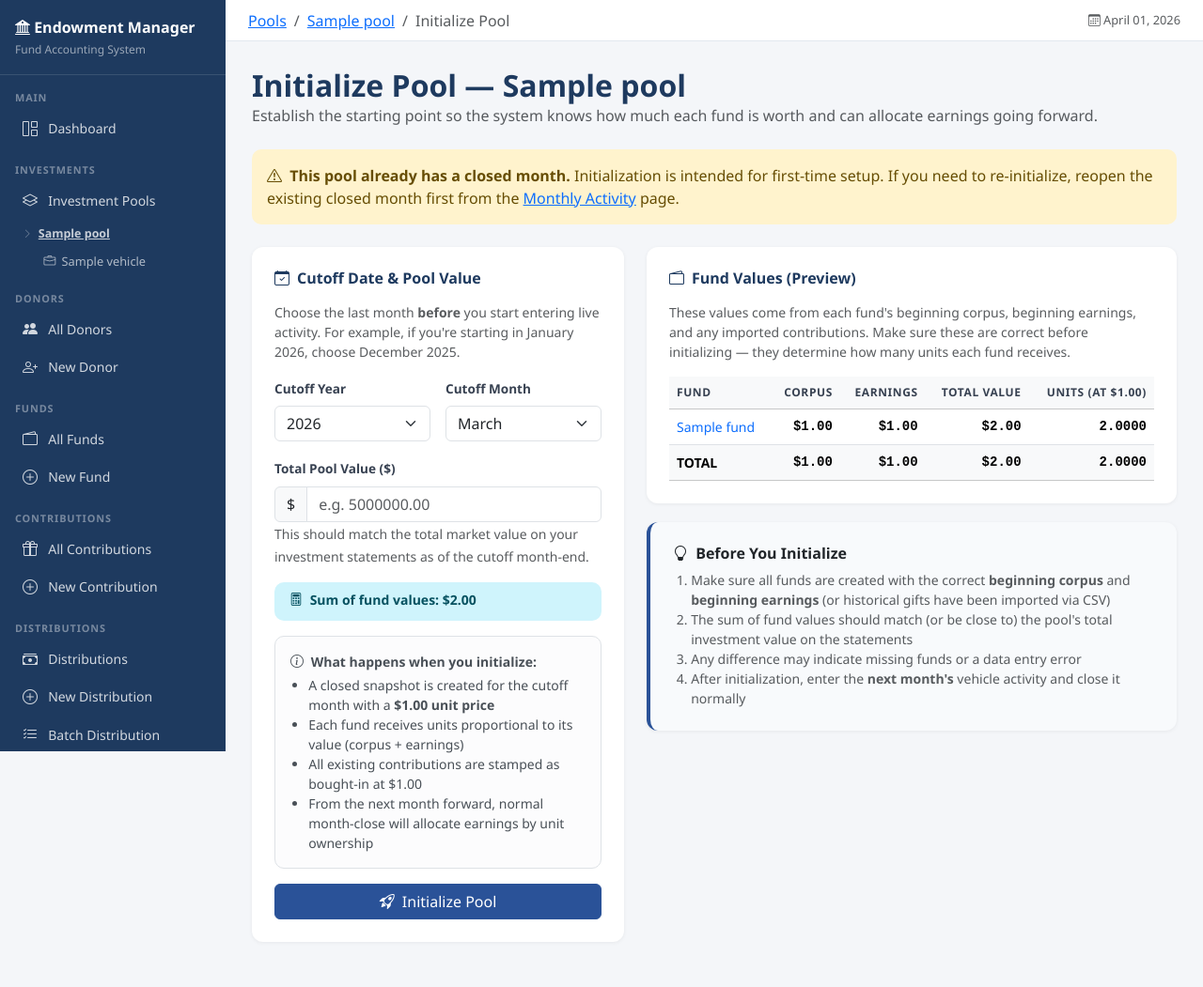
After one commit to votipkaa/Endowment-Accounting, a Flask app: page /pools/1/initialize in a window 1280 px wide. The commit adds this page. Shown: the whole page at 94% size. Run offline with Flask 3, Linux system fonts and the light colour scheme; a user stored in the database is signed in; tables that the repository leaves empty hold one stand-in row (values such as "Sample post"); some libraries are stand-ins or nearby versions.

Commit message:
Add Pool Initialization feature for onboarding existing foundations
When migrating an existing foundation, funds need to actually own units in
the pool so that earnings allocate correctly.  The new Initialize Pool
feature creates an opening snapshot at a cutoff month with $1.00 unit price,
assigns proportional units to each fund based on their value (beginning
corpus + beginning earnings + imported gifts), and stamps all existing
contributions as bought-in.  After initialization, normal month-close
works correctly because every fund has unit ownership.

Co-Authored-By: Claude Opus 4.6 <noreply@anthropic.com>

```diff
--- a/app/routes/pools.py
+++ b/app/routes/pools.py
@@ -534,6 +534,178 @@ def manage_adjustments(pool_id, year, month):
         year=year, month=month)
 
 
+# ── Pool Initialization (Onboarding) ─────────
+
+class InitializePoolForm(FlaskForm):
+    year  = SelectField("Cutoff Year", coerce=int, validators=[DataRequired()])
+    month = SelectField("Cutoff Month", coerce=int, validators=[DataRequired()],
+                choices=[(i, datetime(2000, i, 1).strftime("%B")) for i in range(1, 13)])
+    total_pool_value = DecimalField("Total Pool Value ($)", places=2,
+                         validators=[DataRequired(), NumberRange(min=0)],
+                         description="Total market value from investment statements as of this month-end")
+
+
+@pools_bp.route("/<int:pool_id>/initialize", methods=["GET", "POST"])
+@login_required
+def initialize_pool(pool_id):
+    """Create an opening snapshot that establishes Day 1 unit ownership for all funds.
+
+    This is the critical onboarding step: it tells the system what each fund was
+    worth as of a cutoff date and creates the unit structure that allows future
+    month-close processes to allocate earnings correctly.
+    """
+    if not current_user.can_approve:
+        abort(403)
+    pool = InvestmentPool.query.get_or_404(pool_id)
+    funds = Fund.query.filter_by(pool_id=pool_id, is_active=True).order_by(Fund.name).all()
+
+    # Check if pool already has a closed snapshot (i.e., already initialized)
+    existing_closed = PoolMonthlySnapshot.query.filter_by(
+        pool_id=pool_id, is_closed=True).first()
+
+    current_year = datetime.utcnow().year
+    form = InitializePoolForm()
+    form.year.choices = [(y, str(y)) for y in range(current_year - 10, current_year + 1)]
+    if request.method == "GET":
+        # Default to last month
+        now = datetime.utcnow()
+        if now.month == 1:
+            form.year.data = now.year - 1
+            form.month.data = 12
+        else:
+            form.year.data = now.year
+            form.month.data = now.month - 1
+
+    # Build a preview of fund values
+    fund_preview = []
+    for fund in funds:
+        corpus = float(fund.beginning_corpus or 0)
+        # Also add any contributions already in the system
+        from sqlalchemy import func as sqlfunc
+        contribs_total = db.session.query(sqlfunc.sum(FundContribution.amount))\
+            .filter_by(fund_id=fund.id, is_voided=False).scalar()
+        corpus += float(contribs_total or 0)
+        earnings = float(fund.beginning_earnings or 0)
+        total = corpus + earnings
+        fund_preview.append({
+            "fund": fund,
+            "corpus": corpus,
+            "earnings": earnings,
+            "total": total,
+        })
+    total_fund_value = sum(fp["total"] for fp in fund_preview)
+
+    if form.validate_on_submit():
+        init_year = form.year.data
+        init_month = form.month.data
+        pool_value = Decimal(str(form.total_pool_value.data))
+
+        if pool_value <= 0:
+            flash("Pool value must be greater than zero.", "danger")
+            return render_template("pools/initialize.html", form=form, pool=pool,
+                                   funds=funds, fund_preview=fund_preview,
+                                   total_fund_value=total_fund_value,
+                                   existing_closed=existing_closed)
+
+        # Check no snapshot already exists for this period
+        existing_snap = PoolMonthlySnapshot.query.filter_by(
+            pool_id=pool_id, year=init_year, month=init_month).first()
+        if existing_snap and existing_snap.is_closed:
+            flash(f"A closed snapshot already exists for {init_year}-{init_month:02d}. "
+                  "Reopen it first or choose a different period.", "danger")
+            return render_template("pools/initialize.html", form=form, pool=pool,
+                                   funds=funds, fund_preview=fund_preview,
+                                   total_fund_value=total_fund_value,
+                                   existing_closed=existing_closed)
+
+        # ── Create the opening snapshot ──
+        if not existing_snap:
+            snap = PoolMonthlySnapshot(pool_id=pool_id, year=init_year, month=init_month)
+            db.session.add(snap)
+        else:
+            snap = existing_snap
+
+        snap.total_value = pool_value
+        # Unit price = $1.00 at inception; total units = total pool value
+        unit_price = Decimal("1.000000")
+        snap.unit_price = unit_price
+        snap.total_units = pool_value  # $1 per unit means units = dollars
+        snap.is_closed = True
+        db.session.flush()
+
+        # ── Create fund snapshots & assign units ──
+        # Each fund gets units proportional to its value
+        total_fund_val = Decimal("0")
+        fund_values = []
+        for fund in funds:
+            corpus = Decimal(str(fund.beginning_corpus or 0))
+            from sqlalchemy import func as sqlfunc
+            contribs = db.session.query(sqlfunc.sum(FundContribution.amount))\
+                .filter_by(fund_id=fund.id, is_voided=False).scalar()
+            corpus += Decimal(str(contribs or 0))
+            earnings = Decimal(str(fund.beginning_earnings or 0))
+            fund_val = corpus + earnings
+            fund_values.append((fund, fund_val, corpus))
+            total_fund_val += fund_val
+
+        for fund, fund_val, corpus in fund_values:
+            if total_fund_val > 0 and pool_value > 0:
+                # Proportional allocation: fund_units = (fund_val / total_fund_val) * total_pool_units
+                fund_units = (fund_val / total_fund_val) * pool_value
+            else:
+                fund_units = Decimal("0")
+
+            fund_value_at_close = fund_units * unit_price  # = fund_units since price is $1
+
+            fsnap = FundMonthlySnapshot.query.filter_by(
+                fund_id=fund.id, year=init_year, month=init_month).first()
+            if not fsnap:
+                fsnap = FundMonthlySnapshot(fund_id=fund.id, year=init_year, month=init_month)
+                db.session.add(fsnap)
+            fsnap.pool_snapshot_id = snap.id
+            fsnap.units_held = fund_units
+            fsnap.unit_price = unit_price
+            fsnap.fund_value = fund_value_at_close
+            fsnap.corpus_balance = corpus
+
+        # ── Stamp all existing contributions as bought-in ──
+        all_contribs = FundContribution.query.join(Fund)\
+            .filter(Fund.pool_id == pool_id, FundContribution.is_voided == False).all()
+        for c in all_contribs:
+            if c.units_purchased is None:
+                c.units_purchased = Decimal(str(c.amount)) / unit_price
+                c.unit_price_paid = unit_price
+                c.buy_in_year = init_year
+                c.buy_in_month = init_month
+
+        db.session.add(AuditLog(
+            user_id=current_user.id, action=AuditAction.CREATE,
+            entity_type="PoolMonthlySnapshot", entity_id=snap.id,
+            description=(
+                f"Initialized pool '{pool.name}' as of {init_year}-{init_month:02d}. "
+                f"Pool value: ${float(pool_value):,.2f}, Unit price: $1.000000, "
+                f"Total units: {float(pool_value):,.4f}, Funds: {len(funds)}"
+            ),
+            ip_address=request.remote_addr,
+        ))
+        db.session.commit()
+
+        month_name = datetime(2000, init_month, 1).strftime("%B")
+        flash(
+            f"Pool initialized as of {month_name} {init_year}. "
+            f"Unit price: $1.00, total units: {float(pool_value):,.4f}. "
+            f"{len(funds)} fund(s) now own units. "
+            f"You can now enter activity for {('January ' + str(init_year + 1)) if init_month == 12 else (datetime(2000, init_month + 1, 1).strftime('%B') + ' ' + str(init_year))} and close months going forward.",
+            "success"
+        )
+        return redirect(url_for("pools.detail", pool_id=pool_id))
+
+    return render_template("pools/initialize.html", form=form, pool=pool,
+                           funds=funds, fund_preview=fund_preview,
+                           total_fund_value=total_fund_value,
+                           existing_closed=existing_closed)
+
+
 @pools_bp.route("/<int:pool_id>/adjustments/<int:year>/<int:month>/<int:adj_id>/delete", methods=["POST"])
 @login_required
 def delete_adjustment(pool_id, year, month, adj_id):
--- a/app/templates/pools/detail.html
+++ b/app/templates/pools/detail.html
@@ -17,6 +17,11 @@
     <a href="{{ url_for('pools.activity_list', pool_id=pool.id) }}" class="btn btn-primary">
       <i class="bi bi-table me-1"></i> Monthly Activity
     </a>
+    {% if current_user.can_approve %}
+    <a href="{{ url_for('pools.initialize_pool', pool_id=pool.id) }}" class="btn btn-success">
+      <i class="bi bi-rocket-takeoff me-1"></i> Initialize Pool
+    </a>
+    {% endif %}
     {% if current_user.can_edit %}
     <a href="{{ url_for('pools.new_vehicle', pool_id=pool.id) }}" class="btn btn-outline-primary">
       <i class="bi bi-plus-circle me-1"></i> Add Vehicle
--- /dev/null
+++ b/app/templates/pools/initialize.html
@@ -0,0 +1,181 @@
+{% extends "base.html" %}
+{% block title %}Initialize Pool — {{ pool.name }}{% endblock %}
+{% block breadcrumb %}
+<ol class="breadcrumb mb-0">
+  <li class="breadcrumb-item"><a href="{{ url_for('pools.index') }}">Pools</a></li>
+  <li class="breadcrumb-item"><a href="{{ url_for('pools.detail', pool_id=pool.id) }}">{{ pool.name }}</a></li>
+  <li class="breadcrumb-item active">Initialize Pool</li>
+</ol>
+{% endblock %}
+{% block content %}
+<div class="page-header">
+  <h2>Initialize Pool — {{ pool.name }}</h2>
+  <p class="text-muted mb-0">
+    Establish the starting point so the system knows how much each fund is worth and can allocate earnings going forward.
+  </p>
+</div>
+
+{% if existing_closed %}
+<div class="alert alert-warning mb-4">
+  <i class="bi bi-exclamation-triangle me-1"></i>
+  <strong>This pool already has a closed month.</strong>
+  Initialization is intended for first-time setup.  If you need to re-initialize, reopen the existing closed month first
+  from the <a href="{{ url_for('pools.activity_list', pool_id=pool.id) }}">Monthly Activity</a> page.
+</div>
+{% endif %}
+
+<div class="row g-4">
+  <!-- Left: Form -->
+  <div class="col-lg-5">
+    <div class="section-card">
+      <h6 class="fw-bold mb-3" style="color:#1e3a5f"><i class="bi bi-calendar-check me-2"></i>Cutoff Date & Pool Value</h6>
+      <form method="POST">
+        {{ form.hidden_tag() }}
+
+        <p class="text-muted small">
+          Choose the last month <strong>before</strong> you start entering live activity.
+          For example, if you're starting in January 2026, choose December 2025.
+        </p>
+
+        <div class="row g-3 mb-3">
+          <div class="col-6">
+            {{ form.year.label(class="form-label") }}
+            {{ form.year(class="form-select") }}
+          </div>
+          <div class="col-6">
+            {{ form.month.label(class="form-label") }}
+            {{ form.month(class="form-select") }}
+          </div>
+        </div>
+
+        <div class="mb-3">
+          {{ form.total_pool_value.label(class="form-label") }}
+          <div class="input-group">
+            <span class="input-group-text">$</span>
+            {{ form.total_pool_value(class="form-control", step="0.01", placeholder="e.g. 5000000.00", id="poolValueInput") }}
+          </div>
+          <small class="text-muted">
+            This should match the total market value on your investment statements as of the cutoff month-end.
+          </small>
+          {% for e in form.total_pool_value.errors %}<div class="text-danger small">{{ e }}</div>{% endfor %}
+        </div>
+
+        {% if total_fund_value > 0 %}
+        <div id="varianceCheck" class="alert alert-info small py-2 mb-3">
+          <i class="bi bi-calculator me-1"></i>
+          <strong>Sum of fund values: ${{ "{:,.2f}".format(total_fund_value) }}</strong>
+          <div id="varianceMsg" class="mt-1"></div>
+        </div>
+        {% endif %}
+
+        <div class="alert alert-light border small mb-3">
+          <i class="bi bi-info-circle me-1"></i>
+          <strong>What happens when you initialize:</strong>
+          <ul class="mb-0 mt-1" style="padding-left:1.2rem">
+            <li>A closed snapshot is created for the cutoff month with a <strong>$1.00 unit price</strong></li>
+            <li>Each fund receives units proportional to its value (corpus + earnings)</li>
+            <li>All existing contributions are stamped as bought-in at $1.00</li>
+            <li>From the next month forward, normal month-close will allocate earnings by unit ownership</li>
+          </ul>
+        </div>
+
+        <button type="submit" class="btn btn-primary w-100"
+                onclick="return confirm('Initialize this pool? This creates the baseline unit structure. Make sure all funds and their beginning balances are set up first.')">
+          <i class="bi bi-rocket-takeoff me-1"></i> Initialize Pool
+        </button>
+      </form>
+    </div>
+  </div>
+
+  <!-- Right: Fund Preview -->
+  <div class="col-lg-7">
+    <div class="section-card">
+      <h6 class="fw-bold mb-3" style="color:#1e3a5f"><i class="bi bi-wallet2 me-2"></i>Fund Values (Preview)</h6>
+      <p class="text-muted small">
+        These values come from each fund's beginning corpus, beginning earnings, and any imported contributions.
+        Make sure these are correct before initializing — they determine how many units each fund receives.
+      </p>
+
+      {% if fund_preview %}
+      <table class="table table-hover mb-0">
+        <thead class="table-light">
+          <tr>
+            <th>Fund</th>
+            <th class="text-end">Corpus</th>
+            <th class="text-end">Earnings</th>
+            <th class="text-end">Total Value</th>
+            <th class="text-end">Units (at $1.00)</th>
+          </tr>
+        </thead>
+        <tbody>
+          {% for fp in fund_preview %}
+          <tr>
+            <td>
+              <a href="{{ url_for('funds.detail', fund_id=fp.fund.id) }}" class="text-decoration-none">
+                {{ fp.fund.name }}
+              </a>
+            </td>
+            <td class="text-end text-money">${{ "{:,.2f}".format(fp.corpus) }}</td>
+            <td class="text-end text-money {% if fp.earnings < 0 %}text-danger{% endif %}">${{ "{:,.2f}".format(fp.earnings) }}</td>
+            <td class="text-end text-money fw-bold">${{ "{:,.2f}".format(fp.total) }}</td>
+            <td class="text-end text-money">{{ "{:,.4f}".format(fp.total) }}</td>
+          </tr>
+          {% endfor %}
+        </tbody>
+        <tfoot class="table-light fw-bold">
+          <tr>
+            <td>TOTAL</td>
+            <td class="text-end text-money">${{ "{:,.2f}".format(fund_preview | map(attribute='corpus') | sum) }}</td>
+            <td class="text-end text-money">${{ "{:,.2f}".format(fund_preview | map(attribute='earnings') | sum) }}</td>
+            <td class="text-end text-money">${{ "{:,.2f}".format(total_fund_value) }}</td>
+            <td class="text-end text-money">{{ "{:,.4f}".format(total_fund_value) }}</td>
+          </tr>
+        </tfoot>
+      </table>
+      {% else %}
+      <div class="text-center text-muted py-4">
+        <i class="bi bi-exclamation-circle" style="font-size:2rem"></i>
+        <p class="mt-2 mb-0">No active funds in this pool. Create funds with beginning balances first.</p>
+      </div>
+      {% endif %}
+    </div>
+
+    {% if funds %}
+    <div class="section-card mt-3" style="background:#f8fafc; border-left:4px solid #2a5298">
+      <h6 class="fw-bold mb-2"><i class="bi bi-lightbulb me-1"></i> Before You Initialize</h6>
+      <ol class="small text-muted mb-0" style="padding-left:1.2rem">
+        <li>Make sure all funds are created with the correct <strong>beginning corpus</strong> and <strong>beginning earnings</strong> (or historical gifts have been imported via CSV)</li>
+        <li>The sum of fund values should match (or be close to) the pool's total investment value on the statements</li>
+        <li>Any difference may indicate missing funds or a data entry error</li>
+        <li>After initialization, enter the <strong>next month's</strong> vehicle activity and close it normally</li>
+      </ol>
+    </div>
+    {% endif %}
+  </div>
+</div>
+{% endblock %}
+
+{% block scripts %}
+<script>
+const poolInput = document.getElementById('poolValueInput');
+const varMsg = document.getElementById('varianceMsg');
+const fundTotal = {{ total_fund_value }};
+if (poolInput && varMsg) {
+  function checkVariance() {
+    const pv = parseFloat(poolInput.value) || 0;
+    if (pv <= 0) { varMsg.textContent = ''; return; }
+    const diff = pv - fundTotal;
+    const pct = fundTotal > 0 ? (Math.abs(diff) / fundTotal * 100) : 0;
+    if (Math.abs(diff) < 0.01) {
+      varMsg.innerHTML = '<span class="text-success">Exact match.</span>';
+    } else if (pct < 1) {
+      varMsg.innerHTML = '<span class="text-success">Variance: $' + diff.toLocaleString('en-US',{minimumFractionDigits:2}) + ' (' + pct.toFixed(2) + '%) — within tolerance.</span>';
+    } else {
+      varMsg.innerHTML = '<span class="text-warning">Variance: $' + diff.toLocaleString('en-US',{minimumFractionDigits:2}) + ' (' + pct.toFixed(2) + '%) — check for missing funds or data entry.</span>';
+    }
+  }
+  poolInput.addEventListener('input', checkVariance);
+  checkVariance();
+}
+</script>
+{% endblock %}
```
